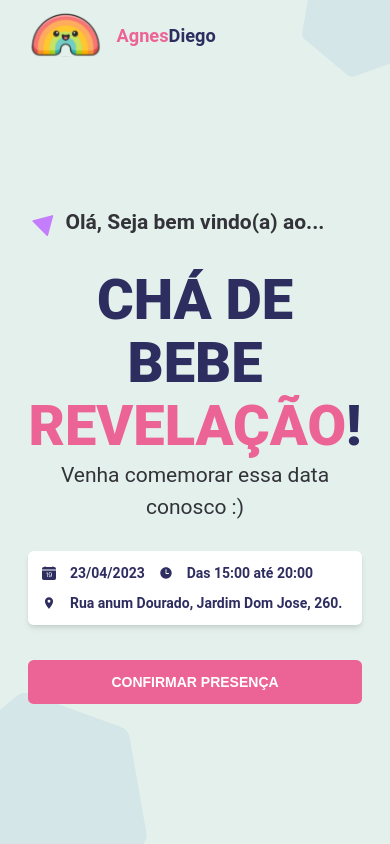
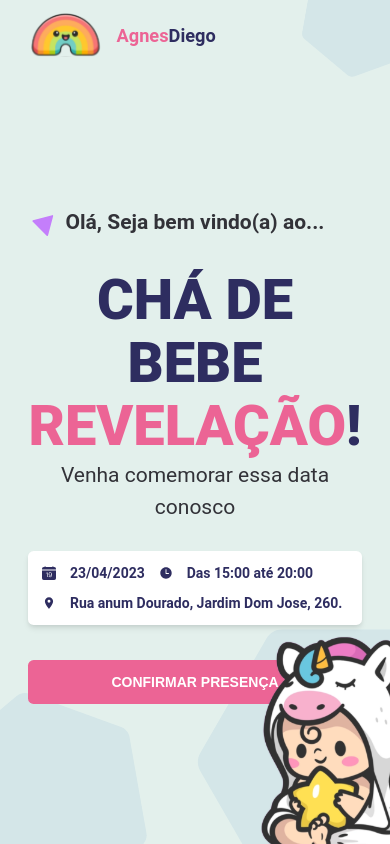
Before and after one commit to GuilhermeMota20/ChaRevelacao, a React (Vite) app: page / in a window 390 px wide. Built offline with nearby package versions, Linux system fonts and the light colour scheme.

Commit message:
ajuste de svg baby

```diff
--- a/src/App.tsx
+++ b/src/App.tsx
@@ -14,7 +14,7 @@ function App() {
           <h1 className={styles.primaryText}>CHÁ DE BEBE <br /> <span>REVELAÇÃO</span>!</h1>
 
           <div>
-            <p>Venha comemorar essa data conosco :)</p>
+            <p>Venha comemorar essa data conosco</p>
 
             <div className={styles.locationContainer}>
               <div>
--- a/src/home.module.scss
+++ b/src/home.module.scss
@@ -143,7 +143,7 @@
         .hero {
             display: flex;
             flex-direction: column;
-            justify-content: center;
+            justify-content: flex-start;
             align-items: center;
             text-align: center;
 
@@ -154,14 +154,14 @@
         }
 
         &>.teste {
-            // position: absolute;
-            // right: -6rem;
-            // bottom: -2rem;
+            position: absolute;
+            right: -8rem;
+            bottom: -2.5rem;
 
-            // & .imgBabyChar {
-            //     width: 24rem;
-            // }
-            display: none !important;
+            & .imgBabyChar {
+                width: 24rem;
+            }
+            // display: none !important;
         }
     }
 }
```
